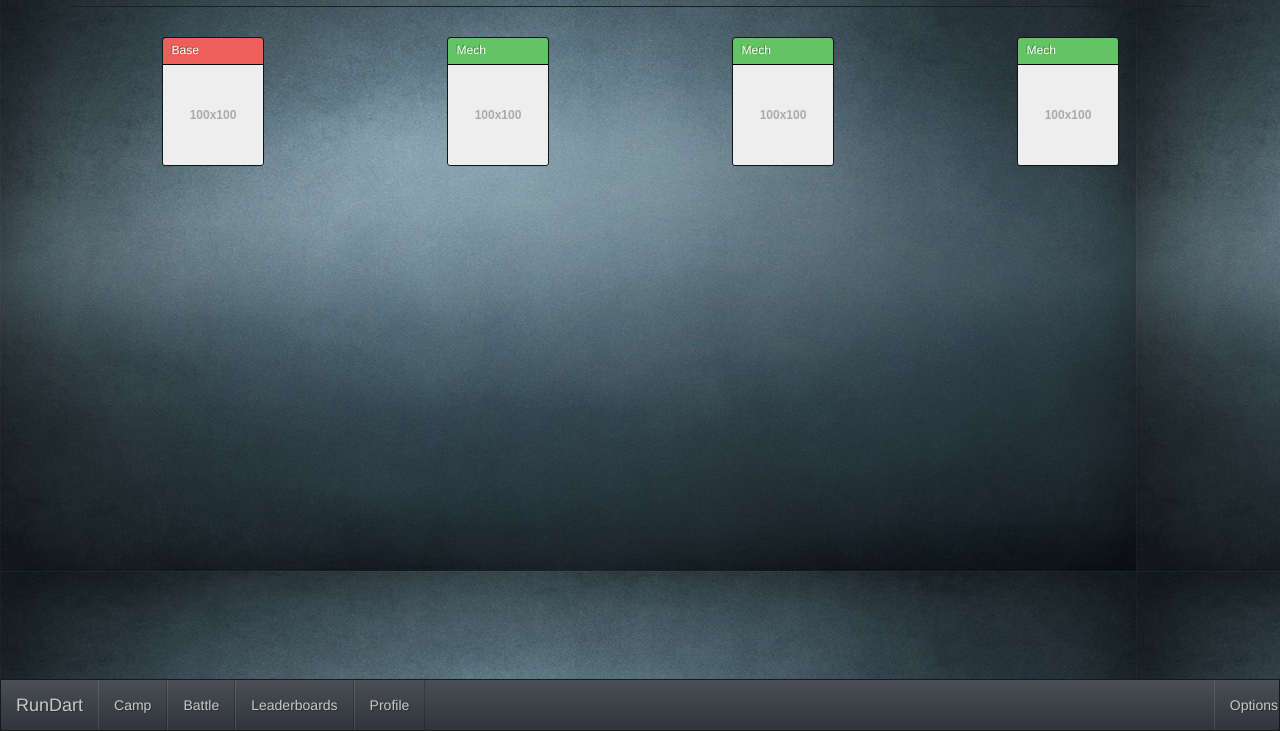
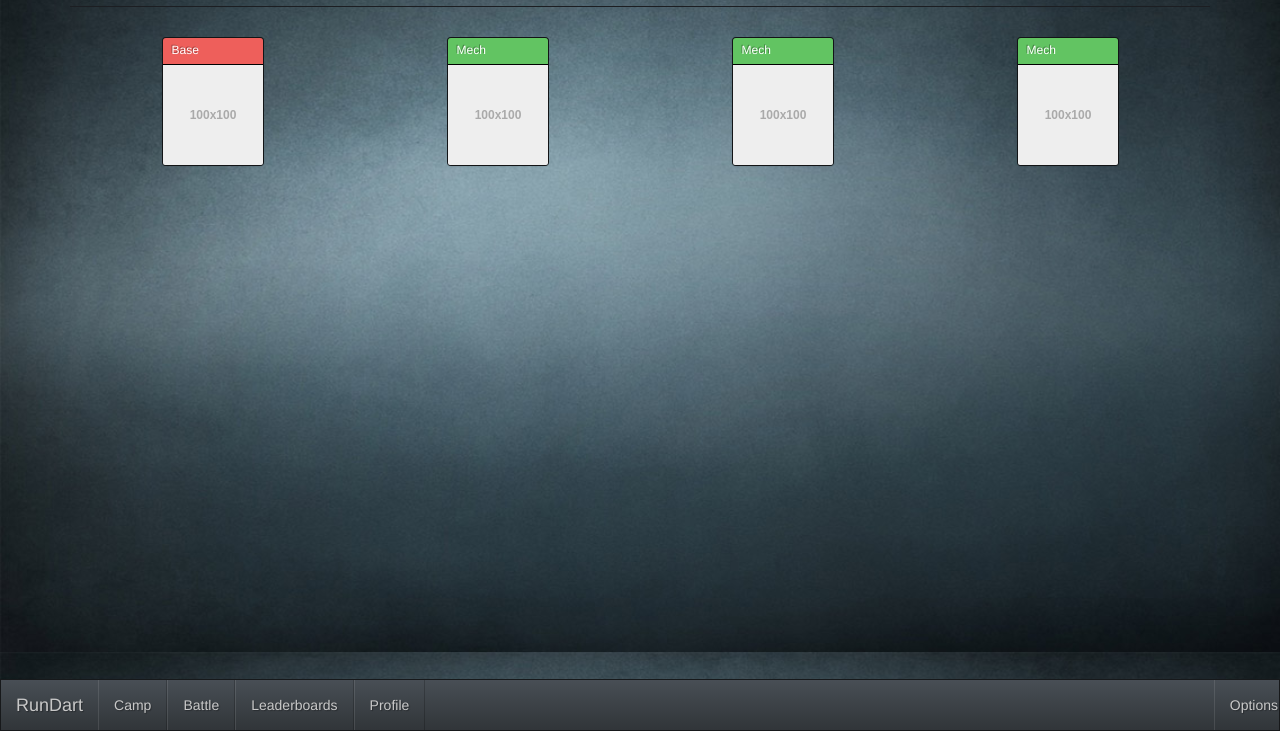
Before and after one commit to EdgarSun/tiberius_gui, a website: page mainmenu/camp.html in a window 1280 px wide. Shown: the part 69-800 px from the top of the page. Drawn offline with Linux system fonts and the light colour scheme.

Commit message:
Update style.css

```diff
--- a/mainmenu/css/style.css
+++ b/mainmenu/css/style.css
@@ -21,6 +21,8 @@
 
 .bg-default{
 	background-image: url('../img/origin/xs/background.jpg');
+	background-attachment: fixed;
+	background-size:100% auto;
 }
 
 .badge {
```
